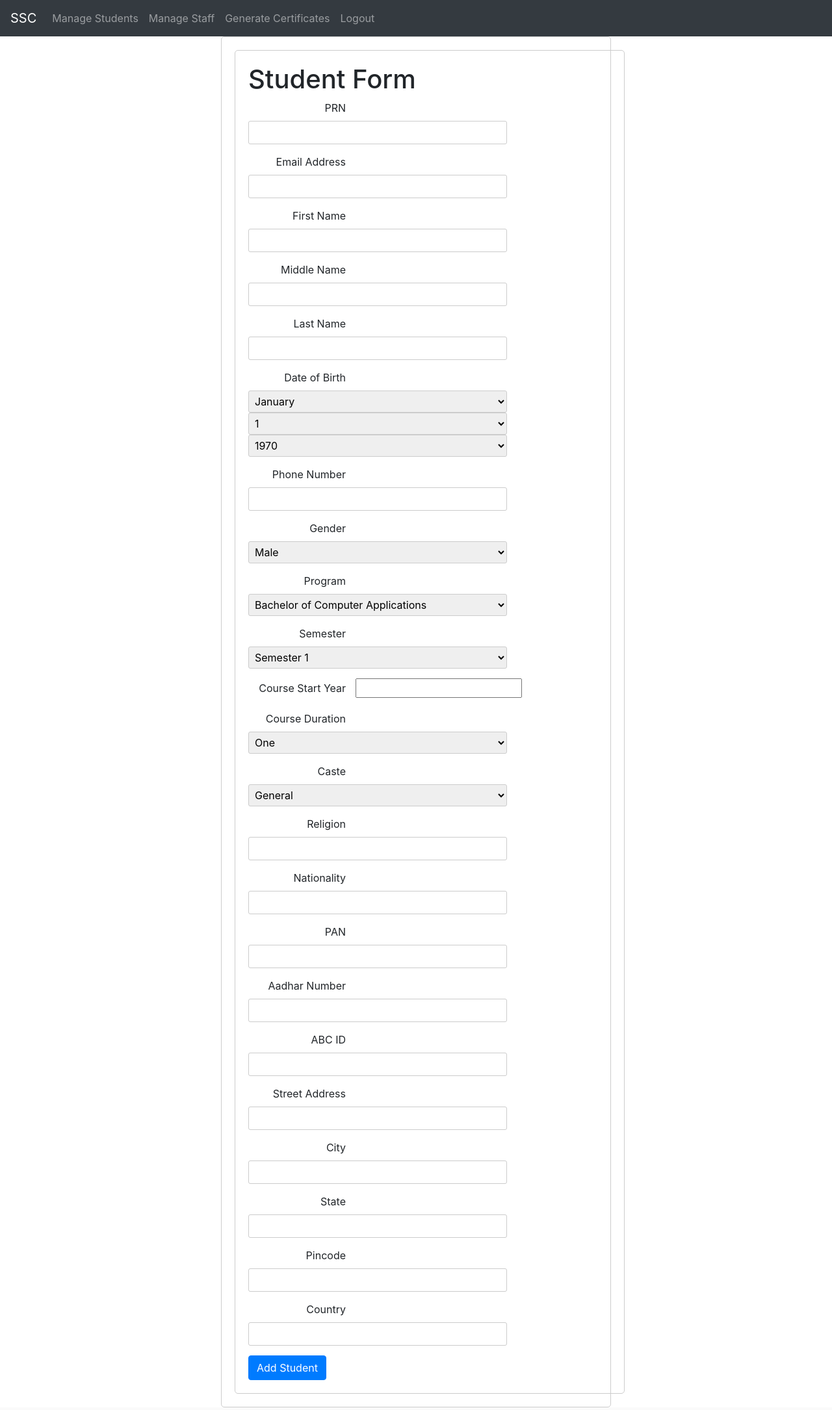
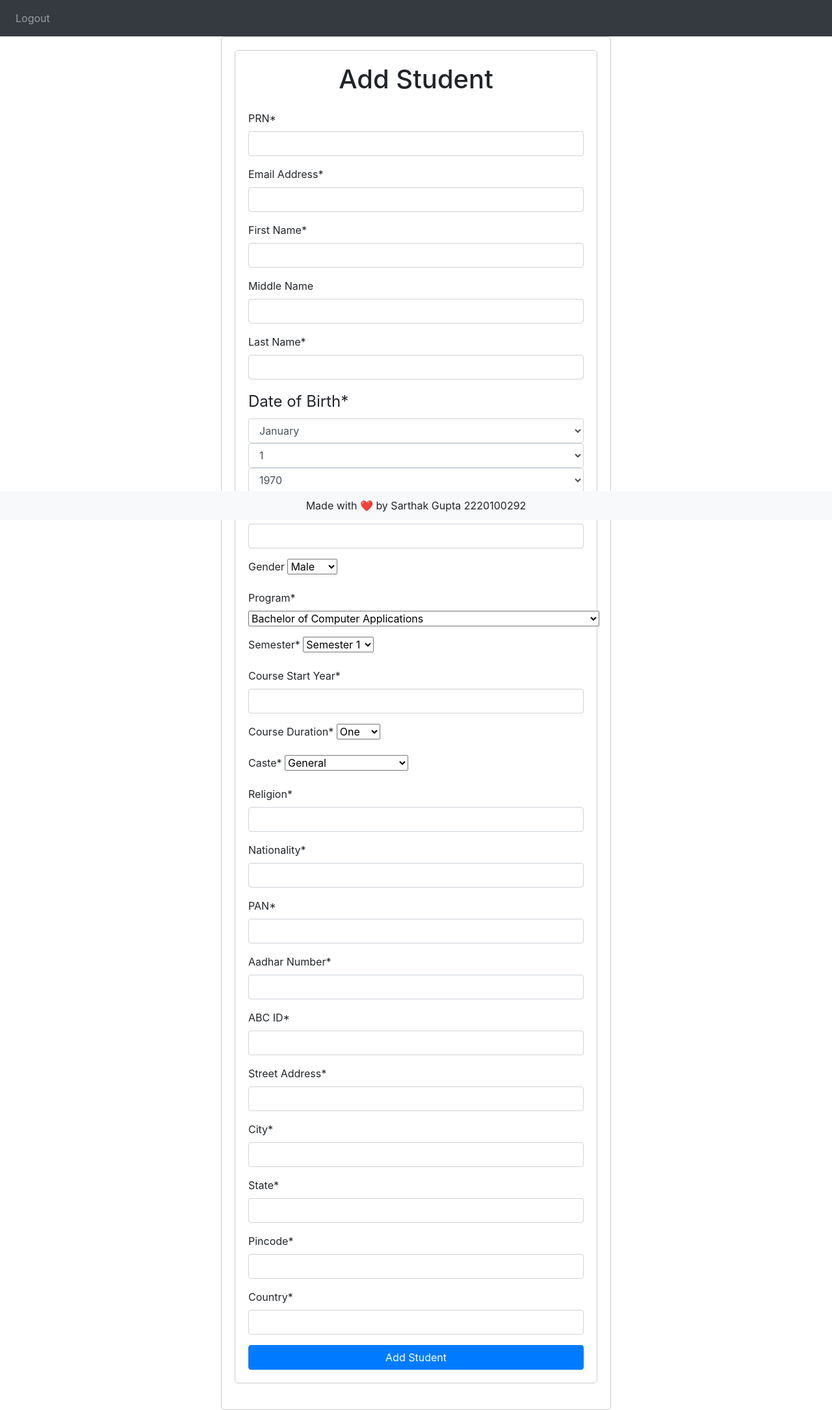
Before and after one commit to sarthakghere/student-support-cell, a Django app: page /students/add/single/ in a window 1280 px wide. Shown: the whole page at 65% size. Run offline with Django 5.2, Linux system fonts and the light colour scheme; the visitor is signed in with stand-in values (Sample User, id 1); some libraries are stand-ins or nearby versions.

Commit message:
Student and Staff Form made better

```diff
--- a/authentication/templates/authentication/admin_dashboard.html
+++ b/authentication/templates/authentication/admin_dashboard.html
@@ -17,7 +17,7 @@
                     <div class="card-body">
                         <h5 class="card-title">Manage Staff</h5>
                         <p class="card-text">View, add, and edit staff records.</p>
-                        <a href="#" class="btn btn-primary">Go to Staff Management</a>
+                        <a href="{% url 'authentication:manage_staff' %}" class="btn btn-primary">Go to Staff Management</a>
                     </div>
                 </div>
             </div>
@@ -26,7 +26,7 @@
                     <div class="card-body">
                         <h5 class="card-title">Generate Certificates</h5>
                         <p class="card-text">Create and issue student certificates like TCs and bonafide certificates.</p>
-                        <a href="#" class="btn btn-primary">Go to Certificate Generation</a>
+                        <a href="{% url 'certificates:certificates_home' %}" class="btn btn-primary">Go to Certificate Generation</a>
                     </div>
                 </div>
             </div>
--- a/authentication/templates/authentication/base.html
+++ b/authentication/templates/authentication/base.html
@@ -6,16 +6,49 @@
     <title>{% block title %}{% endblock %}</title>
     <link rel="stylesheet" href="https://stackpath.bootstrapcdn.com/bootstrap/4.5.2/css/bootstrap.min.css">
     <link rel="stylesheet" href="https://cdnjs.cloudflare.com/ajax/libs/font-awesome/6.0.0/css/all.min.css" integrity="sha512-9usAa10IRO0HhonpyAIVpjrylPvoDwiPUiKdWk5t3PyolY1cOd4DSE0Ga+ri4AuTroPR5aQvXU9xC6qOPnzFeg==" crossorigin="anonymous" referrerpolicy="no-referrer" />
+    <style>
+        /* Ensure the page takes full height */
+        html, body {
+            height: 100%;
+            margin: 0;
+        }
+        .wrapper {
+            display: flex;
+            flex-direction: column;
+            min-height: 100vh;
+        }
+        .content {
+            flex: 1;
+        }
+        footer {
+            position: fixed;
+            bottom: 0;
+            width: 100%;
+            background: #f8f9fa;
+            padding: 10px;
+            text-align: center;
+            z-index: 1000;
+        }
+        {% block style %}{% endblock %}
 
+    </style>
 </head>
 <body>
     <nav class="navbar navbar-expand-lg navbar-dark bg-dark">
-        <a class="navbar-brand" href="#">SSC</a>
+        {% if user.is_authenticated %}
+            {% if user.role == 'admin' %}
+                <a class="navbar-brand" href="{%  url 'authentication:admin_dashboard' %}">SSC</a>
+            {% elif user.role == 'staff' %}
+                <a class="navbar-brand" href="{%  url 'certificates:certificates_home' %}">SSC</a>
+            {% endif %}
+        {% endif %}
         <button class="navbar-toggler" type="button" data-toggle="collapse" data-target="#navbarNav" aria-controls="navbarNav" aria-expanded="false" aria-label="Toggle navigation">
             <span class="navbar-toggler-icon"></span>
         </button>
         <div class="collapse navbar-collapse" id="navbarNav">
             <ul class="navbar-nav">
+                {% if user.is_authenticated %}
+                    {% if user.role == 'admin' %}
                         <li class="nav-item">
                             <a class="nav-link" href="{% url 'students:manage_students' %}">Manage Students</a>
                         </li>
@@ -23,11 +56,18 @@
                             <a class="nav-link" href="{% url 'authentication:manage_staff' %}">Manage Staff</a>
                         </li>
                         <li class="nav-item">
-                    <a class="nav-link" href="#">Generate Certificates</a>
+                            <a class="nav-link" href="{% url 'certificates:certificates_home' %}">Generate Certificates</a>
                         </li>
+                    {% elif user.role == 'staff'%}
+                        <li class="nav-item">
+                            <a class="nav-link" href="{% url 'certificates:certificates_home' %}">Generate Certificates</a>
+                        </li>
+                    {% endif %}
+
                     <li class="nav-item">
                         <a class="nav-link" href="{% url 'authentication:logout' %}">Logout</a>
                     </li>
+                {% endif %}
             </ul>
         </div>
     </nav>
@@ -48,5 +88,9 @@
     <script src="https://code.jquery.com/jquery-3.5.1.1/dist/jquery.min.js"></script>
     <script src="https://cdn.jsdelivr.net/npm/popper.js@1.16.1/dist/umd/popper.min.js"></script>
     <script src="https://stackpath.bootstrapcdn.com/bootstrap/4.5.2/js/bootstrap.min.js"></script>
+
+    <footer class="footer">
+        <p class="mb-0">Made with ❤️ by Sarthak Gupta 2220100292</p>
+    </footer>
 </body>
 </html>
--- a/authentication/views.py
+++ b/authentication/views.py
@@ -19,7 +19,7 @@ def user_login(request):
             if user.role == 'admin':
                 return redirect('authentication:admin_dashboard')
             elif user.role == 'staff':
-                return redirect('authentication:staff_dashboard')
+                return redirect('certificates:certificates_home')
             else:
                 messages.error(request, "Unauthorized access.")
                 return redirect('authentication:login')
--- a/certificates/templates/certificates/base.html
+++ /dev/null
@@ -1,5 +0,0 @@
-{% if user.role == 'admin' %}
-    {% extends 'authentication/base.html' %}
-{% elif user.role == 'staff' %}
-    {% extends 'staff/base.html' %}
-{% endif %}
--- /dev/null
+++ b/certificates/urls.py
@@ -0,0 +1,8 @@
+from django.urls import path
+from . import views
+
+app_name = 'certificates'
+
+urlpatterns = [
+    path('', views.certificates, name='certificates_home'),
+]
--- a/student_support_cell/urls.py
+++ b/student_support_cell/urls.py
@@ -22,5 +22,6 @@ urlpatterns = [
     path('admin/', admin.site.urls),
     path('', include('authentication.urls')),
     path('students/', include('students.urls')),
-    path('', lambda request: redirect('students:manage_students') if request.user.is_authenticated else redirect('authentication:login'), name='home'),
+    path('', lambda request: redirect('authentication:admin_dashboard') if request.user.is_authenticated and request.user.role == 'admin' else redirect('authentication:staff_dashboard') if request.user.is_authenticated and request.user.role == 'staff' else redirect('authentication:login'), name='home'),
+    path('certificates/', include('certificates.urls')),
 ]
--- a/students/templates/students/add_single_student.html
+++ b/students/templates/students/add_single_student.html
@@ -1,4 +1,5 @@
-{% extends 'students/base.html' %}
+{% extends 'authentication/base.html' %}
+{% load crispy_forms_tags %}
 
 {% block title %}
     Add Student
@@ -6,61 +7,52 @@
 
 {% block style %}
 <style>
+        /* Full-page flexbox layout */
+        html, body {
+            height: 100%;
+            margin: 0;
+            display: flex;
+            flex-direction: column;
+        }
+
+        /* Makes content take available space and pushes the footer down */
+        .content-wrapper {
+            flex: 1;
+            display: flex;
+            flex-direction: column;
+            justify-content: center; /* Centers the form */
+            align-items: center;
+            padding-bottom: 20px;
+        }
+
         .container {
-        width: 600px;
-        margin: 0 auto;
+            max-width: 600px;
+            width: 100%;
             padding: 20px;
             border: 1px solid #ccc;
             border-radius: 5px;
+            background-color: white;
         }
 
-    .form-group {
-        margin-bottom: 15px;
+        /* Footer styling */
+        footer {
+            background: #f8f9fa;
+            padding: 10px;
+            text-align: center;
         }
 
-    .form-label {
-        display: inline-block;
-        width: 150px;
-        text-align: right;
-        margin-right: 10px;
-    }
-
-    input[type="text"],
-    input[type="email"],
-    select,
-    textarea {
-        width: calc(100% - 160px); /* Adjust width as needed */
-        padding: 5px;
-        border: 1px solid #ccc;
-        border-radius: 3px;
-    }
-
-    textarea {
-        height: 100px;
-    }
 </style>
 {% endblock %}
 
 {% block content %}
-
+<div class="content-wrapper">
     <div class="container">
-    <h1>Student Form</h1>
-    <form method="post">
+        <h1 class="text-center">Add Student</h1>
+        <form method="post" class="mt-4">
             {% csrf_token %}
-        {% for field in form %}
-            <div class="form-group">
-                <label class="form-label" for="{{ field.id_for_label }}">{{ field.label }}</label>
-                {{ field }}
-                {% if field.errors %}
-                    <ul class="errors">
-                        {% for error in field.errors %}
-                            <li>{{ error }}</li>
-                        {% endfor %}
-                    </ul>
-                {% endif %}
-            </div>
-        {% endfor %}
-        <button type="submit" class="btn btn-primary">Add Student</button>
+            {{ form|crispy }}
+            <button type="submit" class="btn btn-primary w-100">Add Student</button>
         </form>
     </div>
+</div>
 {% endblock %}
--- a/students/templates/students/add_student.html
+++ b/students/templates/students/add_student.html
@@ -1,4 +1,4 @@
-{% extends 'students/base.html' %}
+{% extends 'authentication/base.html' %}
 
 {% block title %}
     Add Students
--- a/students/templates/students/base.html
+++ b/students/templates/students/base.html
@@ -16,18 +16,24 @@
         </button>
         <div class="collapse navbar-collapse" id="navbarNav">
             <ul class="navbar-nav">
+                {% if user.is_authenticated %}
+                    {% if user.role == 'admin' %}
                         <li class="nav-item">
                             <a class="nav-link" href="{% url 'students:manage_students' %}">Manage Students</a>
                         </li>
                         <li class="nav-item">
-                    <a class="nav-link" href="#">Manage Staff</a>
+                            <a class="nav-link" href="{% url 'authentication:manage_staff' %}">Manage Staff</a>
                         </li>
+                    {% elif user.role == 'staff' or user.role == 'admin'%}
                         <li class="nav-item">
                             <a class="nav-link" href="#">Generate Certificates</a>
                         </li>
+                    {% endif %}
+
                     <li class="nav-item">
                         <a class="nav-link" href="{% url 'authentication:logout' %}">Logout</a>
                     </li>
+                {% endif %}
             </ul>
         </div>
     </nav>
--- a/students/templates/students/bulk_add_preview.html
+++ b/students/templates/students/bulk_add_preview.html
@@ -1,4 +1,4 @@
-{% extends 'students/base.html' %}
+{% extends 'authentication/base.html' %}
 {% load custom_filters %}
 
 
--- a/students/templates/students/bulk_add_upload.html
+++ b/students/templates/students/bulk_add_upload.html
@@ -1,4 +1,4 @@
-{% extends 'students/base.html' %}
+{% extends 'authentication/base.html' %}
 
 {% block title %}
 Upload Excel File
--- a/students/templates/students/preview_excel.html
+++ b/students/templates/students/preview_excel.html
@@ -1,4 +1,4 @@
-{% extends 'students/base.html' %}
+{% extends 'authentication/base.html' %}
 
 {% block title %}
 Preview Excel Data
```
Also changed, not shown: authentication/templates/authentication/staff/add_staff.html (+42 -16 lines), certificates/templates/certificates/certificates_home.html (added, +39 -0 lines), certificates/views.py (+9 -0 lines), student_support_cell/settings.py (+14 -5 lines), 2 other files. Lines whose indentation alone changed are shown as unchanged.
